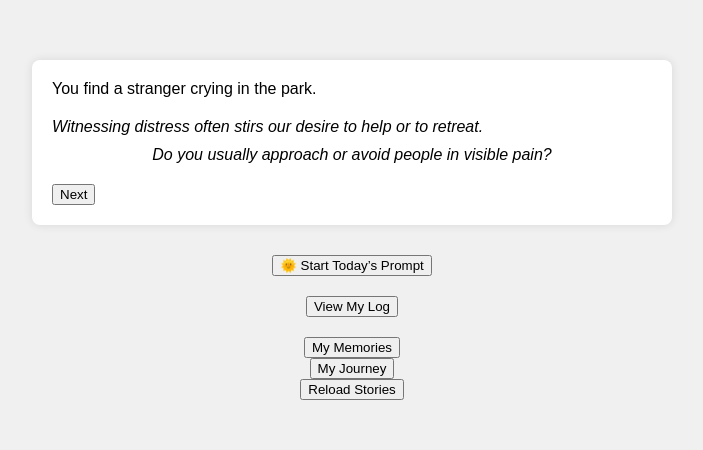
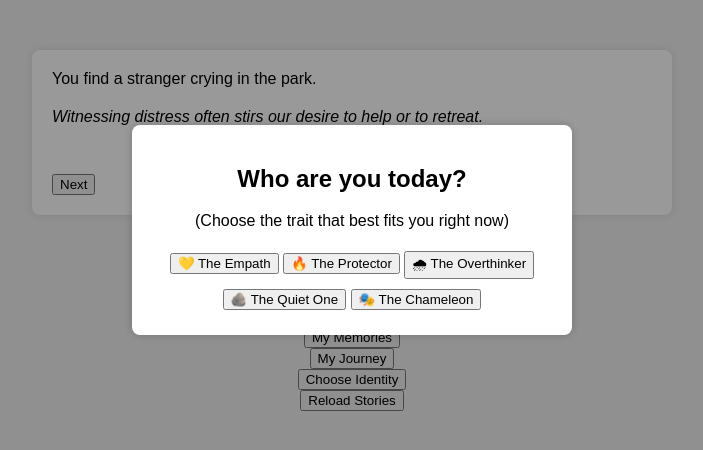
Before and after one commit to Krealer/emoquest, a plain HTML site: page index.html in a window 1280 px wide. Shown: the part 170-620 px from the top of the page, without its empty margins (288-991 px from the left). Drawn offline with Linux system fonts and the light colour scheme.

Commit message:
Add identity onboarding and personalization

```diff
--- a/index.html
+++ b/index.html
@@ -13,6 +13,7 @@
   <button id="view-log">View My Log</button>
   <button id="view-memory">My Memories</button>
   <button id="view-journey">My Journey</button>
+  <button id="set-identity">Choose Identity</button>
   <div id="log-modal">
     <div class="log-content">
       <h2>Your Emotional Log</h2>
@@ -26,6 +27,20 @@
       <h2>Your Memories</h2>
       <div id="memory-body"></div>
       <button id="close-memory">Close</button>
+    </div>
+  </div>
+
+  <div id="identity-modal">
+    <div class="log-content">
+      <h2>Who are you today?</h2>
+      <p>(Choose the trait that best fits you right now)</p>
+      <div id="identity-options">
+        <button data-identity="empath">💛 The Empath</button>
+        <button data-identity="protector">🔥 The Protector</button>
+        <button data-identity="overthinker">🌧 The Overthinker</button>
+        <button data-identity="quiet">🪨 The Quiet One</button>
+        <button data-identity="chameleon">🎭 The Chameleon</button>
+      </div>
     </div>
   </div>
 
--- a/script.js
+++ b/script.js
@@ -11,6 +11,8 @@
   const memoryModal = document.getElementById('memory-modal');
   const memoryBody = document.getElementById('memory-body');
   const closeMemory = document.getElementById('close-memory');
+  const identityModal = document.getElementById('identity-modal');
+  const setIdentityBtn = document.getElementById('set-identity');
 
   if (logBtn) {
     logBtn.addEventListener('click', () => {
@@ -37,6 +39,27 @@
     });
   }
 
+  function showIdentityPrompt() {
+    if (identityModal) identityModal.style.display = 'flex';
+  }
+
+  if (setIdentityBtn) {
+    setIdentityBtn.addEventListener('click', showIdentityPrompt);
+  }
+
+  if (identityModal) {
+    identityModal.addEventListener('click', e => {
+      const btn = e.target.closest('button[data-identity]');
+      if (btn) {
+        const id = btn.getAttribute('data-identity');
+        localStorage.setItem('emoquest-identity', id);
+        identity = id;
+        identityModal.style.display = 'none';
+        render(currentNode);
+      }
+    });
+  }
+
   if (promptBtn) {
     promptBtn.addEventListener('click', () => {
       if (!todaysPrompt) return;
@@ -51,6 +74,7 @@
   let tagStarts = {};
   let promptList = [];
   let todaysPrompt = null;
+  let identity = localStorage.getItem('emoquest-identity');
 
   async function loadStories() {
     const files = await fetch('stories/index.json').then(r => r.json());
@@ -101,26 +125,45 @@
     const node = storyMap[nodeId];
     if (!node) return;
     if (node.condition && !Memory.has(node.condition)) return;
+    if (node.identity && identity && !node.identity.includes(identity)) return;
+    if (node.identity && !identity) return;
     Memory.remember(node.remember);
     Tracker.increment(node.tags);
     currentNode = nodeId;
     localStorage.setItem('emoquest_current_node', nodeId);
 
     const optionsHtml = (node.options || [])
-      .filter(opt => !opt.condition || Memory.has(opt.condition))
+      .filter(opt => {
+        if (opt.condition && !Memory.has(opt.condition)) return false;
+        if (opt.identity && identity && !opt.identity.includes(identity)) return false;
+        if (opt.identity && !identity) return false;
+        return true;
+      })
       .map(opt => {
         const mem = opt.remember ? ` data-remember="${opt.remember}"` : '';
         return `<button data-next="${opt.next}"${mem}>${opt.text}</button>`;
       })
       .join('');
 
-    let html = `<div class="text">${node.text}</div>`;
+    let text = node.text || '';
+    if (node.identityVariants && identity && node.identityVariants[identity]) {
+      text += ' ' + node.identityVariants[identity];
+    }
+    let html = `<div class="text">${text}</div>`;
     const mirror = Memory.reflection();
     if (mirror) html += `<div class="reflect">${mirror}</div>`;
-    if (node.insight) html += `<div class="insight">${node.insight}</div>`;
+    let insight = node.insight || '';
+    if (node.insightVariants && identity && node.insightVariants[identity]) {
+      insight += (insight ? ' ' : '') + node.insightVariants[identity];
+    }
+    if (insight) html += `<div class="insight">${insight}</div>`;
 
-    if (node.reflect) {
-      html += `<div class="reflect">${node.reflect}</div>`;
+    let reflect = node.reflect || '';
+    if (node.reflectVariants && identity && node.reflectVariants[identity]) {
+      reflect += (reflect ? ' ' : '') + node.reflectVariants[identity];
+    }
+    if (reflect) {
+      html += `<div class="reflect">${reflect}</div>`;
       html += `<button id="continue">Next</button>`;
       html += `<div class="options" style="display:none">${optionsHtml}</div>`;
     } else {
@@ -180,6 +223,10 @@
   currentNode = params.get('node') || localStorage.getItem('emoquest_current_node') || pickStart();
   render(currentNode);
 
+  if (!identity) {
+    showIdentityPrompt();
+  }
+
   window.EmoQuest = {
     render,
     tagStarts
--- a/stories/example.json
+++ b/stories/example.json
@@ -3,10 +3,16 @@
     "text": "You find a stranger crying in the park.",
     "start": true,
     "promptOfDay": true,
+    "identityVariants": {
+      "empath": "You immediately sense their sadness.",
+      "quiet": "You pause, unsure if you should interrupt.",
+      "protector": "You scan the area for whoever caused this."
+    },
     "options": [
       { "text": "Ask if they’re okay", "next": "ask", "remember": "offered-help" },
       { "text": "Walk away", "next": "walk", "remember": "avoided-conflict" },
-      { "text": "Approach them this time", "next": "return", "condition": "avoided-conflict" }
+      { "text": "Approach them this time", "next": "return", "condition": "avoided-conflict" },
+      { "text": "Look for the cause", "next": "search", "identity": ["protector"] }
     ],
     "insight": "Witnessing distress often stirs our desire to help or to retreat.",
     "reflect": "Do you usually approach or avoid people in visible pain?"
@@ -18,13 +24,29 @@
       { "text": "Give advice", "next": "advice" }
     ],
     "insight": "Checking in acknowledges their feelings and opens a path to empathy.",
-    "reflect": "When has a simple question helped you connect with someone?"
+    "reflect": "When has a simple question helped you connect with someone?",
+    "reflectVariants": {
+      "overthinker": "Notice how your mind races for the perfect words.",
+      "empath": "You feel their pain as if it were your own."
+    }
   },
   "walk": {
     "text": "You leave them to handle their emotions alone.",
     "options": [],
     "insight": "Avoiding a tough moment can stem from discomfort or uncertainty.",
-    "reflect": "Think of a time you stepped away from someone's pain—what held you back?"
+    "reflect": "Think of a time you stepped away from someone's pain—what held you back?",
+    "insightVariants": {
+      "quiet": "Silence can feel safer than stumbling over words.",
+      "chameleon": "You worry how others would see your involvement."
+    }
+  },
+  "search": {
+    "text": "You scan the park for anyone suspicious but find no obvious threat.",
+    "identity": ["protector"],
+    "options": [
+      { "text": "Return to them", "next": "ask" }
+    ],
+    "insight": "Sometimes protecting means simply being present."
   },
   "listen": {
     "text": "They appreciate your silent support.",
--- a/style.css
+++ b/style.css
@@ -105,6 +105,32 @@ body {
   margin-top: 15px;
 }
 
+#identity-modal {
+  position: fixed;
+  top: 0;
+  left: 0;
+  width: 100%;
+  height: 100%;
+  background: rgba(0,0,0,0.4);
+  display: none;
+  align-items: center;
+  justify-content: center;
+}
+
+#identity-modal .log-content {
+  background: white;
+  padding: 20px;
+  border-radius: 8px;
+  max-width: 400px;
+  width: 80%;
+  text-align: center;
+  box-shadow: 0 0 10px rgba(0,0,0,0.2);
+}
+
+#identity-modal button {
+  margin: 5px 0;
+}
+
 #dashboard {
   position: fixed;
   top: 0;
```
